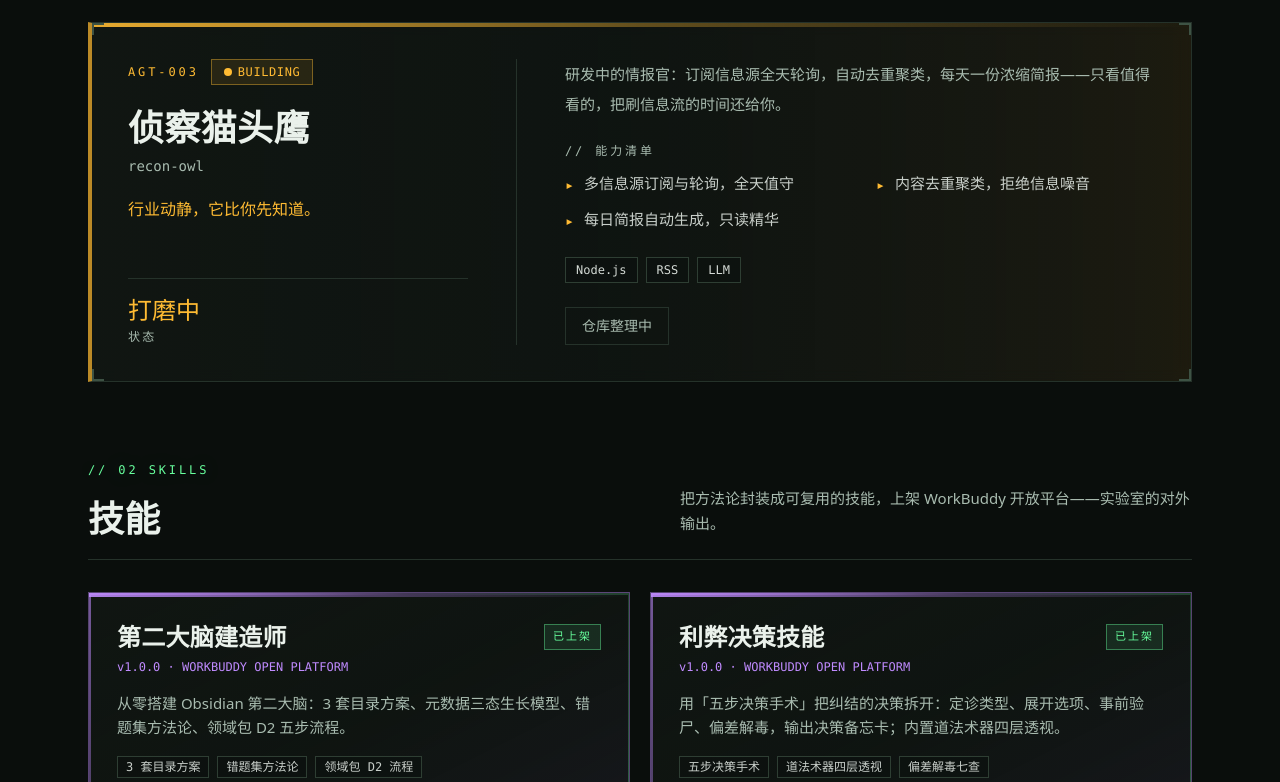
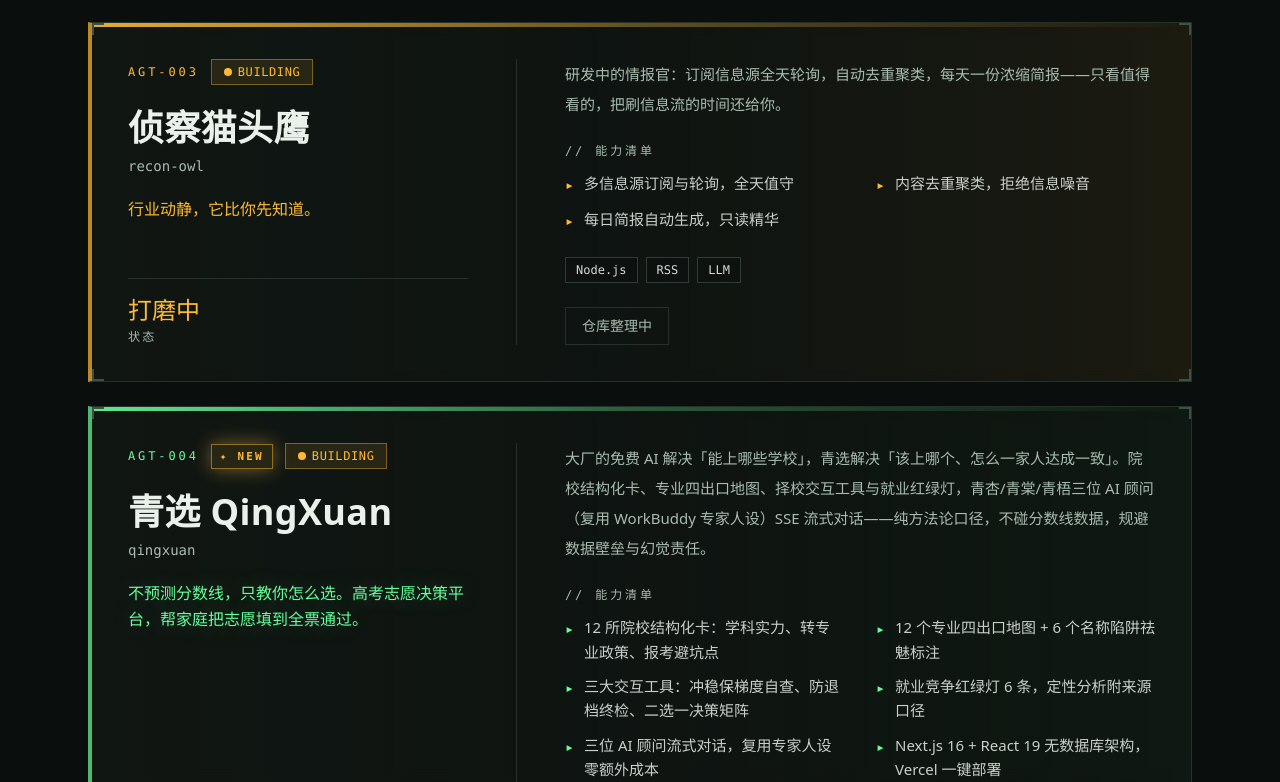
Before and after one commit to yuwangjuan1/syvia_platform, a Next.js app: page / in a window 1280 px wide. Shown: the part 2018-2800 px from the top of the page. Built offline with nearby package versions, Linux system fonts and the light colour scheme.

Commit message:
展示站：新增青选高考志愿决策平台项目卡与里程碑，技能卡版本同步平台整改后口径

```diff
--- a/src/app/page.tsx
+++ b/src/app/page.tsx
@@ -111,7 +111,7 @@ export default function Page() {
         <section className="grid items-center gap-10 pt-28 sm:pt-36 lg:grid-cols-[1fr_460px]">
           <div>
             <p className="rise font-mono text-xs font-medium tracking-[0.24em] text-phos text-glow-soft">
-              {">"} SYVIA.SYS · 3 AGENTS IN PRODUCTION
+              {">"} SYVIA.SYS · 4 AGENTS IN PRODUCTION
             </p>
             <h1
               className="rise mt-5 font-display text-5xl font-extrabold leading-[1.18] sm:text-6xl lg:text-[68px]"
--- a/src/data/agents.ts
+++ b/src/data/agents.ts
@@ -168,6 +168,32 @@ export const AGENTS: AgentProject[] = [
     metrics: [{ label: "状态", value: "打磨中" }],
     links: [],
   },
+  {
+    id: "AGT-004",
+    name: "青选 QingXuan",
+    codename: "qingxuan",
+    status: "building",
+    badge: "✦ NEW",
+    tagline: "不预测分数线，只教你怎么选。高考志愿决策平台，帮家庭把志愿填到全票通过。",
+    description:
+      "大厂的免费 AI 解决「能上哪些学校」，青选解决「该上哪个、怎么一家人达成一致」。院校结构化卡、专业四出口地图、择校交互工具与就业红绿灯，青杏/青棠/青梧三位 AI 顾问（复用 WorkBuddy 专家人设）SSE 流式对话——纯方法论口径，不碰分数线数据，规避数据壁垒与幻觉责任。",
+    features: [
+      "12 所院校结构化卡：学科实力、转专业政策、报考避坑点",
+      "12 个专业四出口地图 + 6 个名称陷阱祛魅标注",
+      "三大交互工具：冲稳保梯度自查、防退档终检、二选一决策矩阵",
+      "就业竞争红绿灯 6 条，定性分析附来源口径",
+      "三位 AI 顾问流式对话，复用专家人设零额外成本",
+      "Next.js 16 + React 19 无数据库架构，Vercel 一键部署",
+    ],
+    stack: ["Next.js 16", "React 19", "TypeScript", "Tailwind CSS 4", "SSE", "LLM API"],
+    metrics: [
+      { label: "AI 顾问", value: "3 位" },
+      { label: "院校卡", value: "12" },
+      { label: "专业库", value: "12" },
+      { label: "交互工具", value: "3" },
+    ],
+    links: [{ label: "查看仓库", href: "https://github.com/yuwangjuan1/qingxuan" }],
+  },
 ];
 
 /** 出品：WorkBuddy 开放平台的技能 */
@@ -181,15 +207,15 @@ export const SKILLS: Array<{
 }> = [
   {
     name: "第二大脑建造师",
-    version: "v1.0.0",
-    desc: "从零搭建 Obsidian 第二大脑：3 套目录方案、元数据三态生长模型、错题集方法论、领域包 D2 五步流程。",
+    version: "v1.2.0",
+    desc: "整理与重构 Obsidian 笔记库：目录规范、元数据体系、错题集方法、领域包流程，让知识记得住、找得到。",
     highlights: ["3 套目录方案", "错题集方法论", "领域包 D2 流程"],
     href: "https://github.com/yuwangjuan1/smart_brain_skills",
     status: "LISTED",
   },
   {
     name: "利弊决策技能",
-    version: "v1.0.0",
+    version: "v1.1.0",
     desc: "用「五步决策手术」把纠结的决策拆开：定诊类型、展开选项、事前验尸、偏差解毒，输出决策备忘卡；内置道法术器四层透视。",
     highlights: ["五步决策手术", "道法术器四层透视", "偏差解毒七查"],
     href: "https://github.com/yuwangjuan1/smart_brain_skills",
@@ -197,7 +223,7 @@ export const SKILLS: Array<{
   },
   {
     name: "儿童情绪解读技能",
-    version: "v1.0.0",
+    version: "v1.1.0",
     desc: "把孩子的哭闹、顶嘴、拖延、粘人翻译成情绪信号：先解码行为背后的感受与需求，先接情绪再立规矩，附行为对照密码本。",
     highlights: ["四步情绪解码", "行为对照密码本", "跨轮解码档案"],
     href: "https://github.com/yuwangjuan1/smart_brain_skills",
@@ -213,7 +239,7 @@ export const SKILLS: Array<{
   },
   {
     name: "亲子沟通技能",
-    version: "v1.0.0",
+    version: "v1.1.0",
     desc: "先接情绪、再处理事情的对话四步：闭嘴听、译感受、接情绪、议事情，替代说教与吼叫，附非暴力沟通亲子版与倾听陷阱清单。",
     highlights: ["对话四步顺序", "七大倾听陷阱", "对话复盘单"],
     href: "https://github.com/yuwangjuan1/smart_brain_skills",
@@ -328,6 +354,12 @@ export const DEVLOG: Array<{
     tag: "RELEASE",
   },
   {
+    date: "2026.10",
+    event: "青选高考志愿决策平台 MVP",
+    detail: "院校卡 + 专业祛魅 + 交互工具箱 + 三顾问流式对话，专家人设复用，已开源 github.com/yuwangjuan1/qingxuan",
+    tag: "RELEASE",
+  },
+  {
     date: "NEXT",
     event: "侦察猫头鹰 · 情报 Agent",
     detail: "信息源订阅轮询 · 内容去重聚类 · 每日简报自动生成",
```
